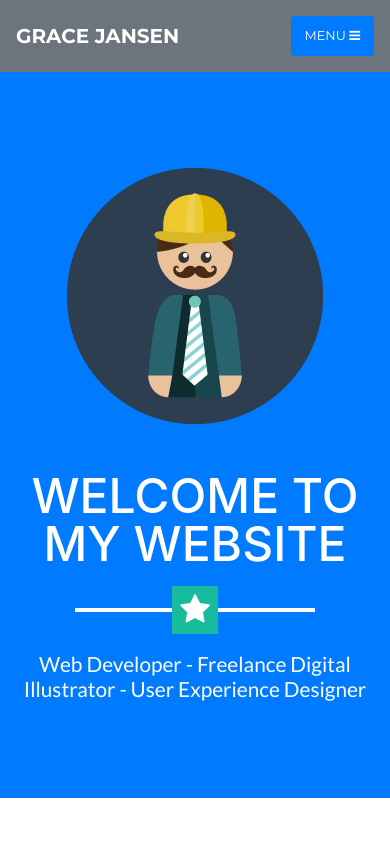
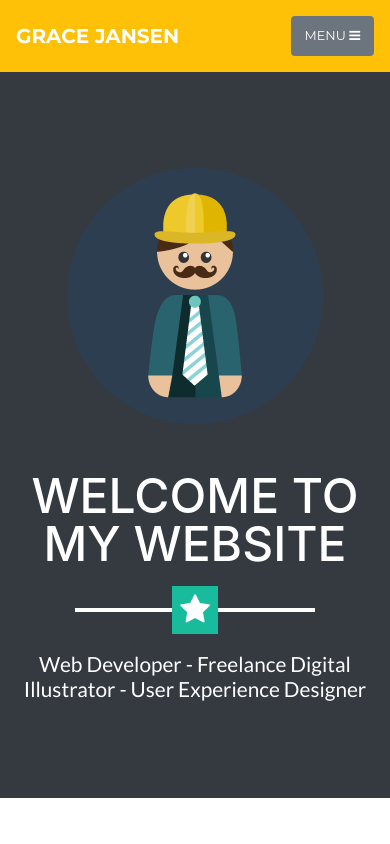
Before and after one commit to gracejansen227/gracejansen227.github.io, a website with bundled scripts: page index.html in a window 390 px wide. Shown: the top 844 px of the page. Built offline with nearby package versions, Linux system fonts and the light colour scheme.

Commit message:
changed colors

```diff
--- a/index.html
+++ b/index.html
@@ -29,10 +29,10 @@
   <body id="page-top">
 
     <!-- Navigation -->
-    <nav class="navbar navbar-expand-lg bg-secondary fixed-top text-uppercase" id="mainNav">
+    <nav class="navbar navbar-expand-lg bg-warning fixed-top text-uppercase" id="mainNav">
       <div class="container">
         <a class="navbar-brand js-scroll-trigger" href="#page-top">Grace Jansen</a>
-        <button class="navbar-toggler navbar-toggler-right text-uppercase bg-primary text-white rounded" type="button" data-toggle="collapse" data-target="#navbarResponsive" aria-controls="navbarResponsive" aria-expanded="false" aria-label="Toggle navigation">
+        <button class="navbar-toggler navbar-toggler-right text-uppercase bg-secondary text-white rounded" type="button" data-toggle="collapse" data-target="#navbarResponsive" aria-controls="navbarResponsive" aria-expanded="false" aria-label="Toggle navigation">
           Menu
           <i class="fa fa-bars"></i>
         </button>
@@ -53,7 +53,7 @@
     </nav>
 
     <!-- Header -->
-    <header class="masthead bg-primary text-white text-center">
+    <header class="masthead bg-dark text-white text-center">
       <div class="container">
         <img class="img-fluid mb-5 d-block mx-auto" src="img/profile.png" alt="">
         <h1 class="text-uppercase mb-0">Welcome to my website</h1>
```
